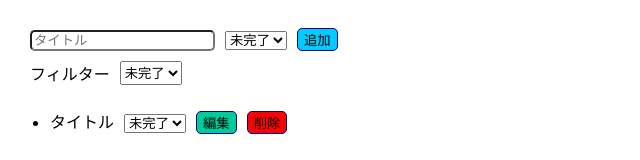
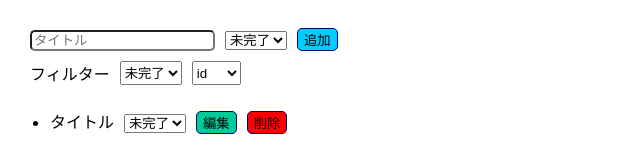
Before and after one commit to Masa222a/react-todo-practice, a React (Create React App) app: page / in a window 1280 px wide. Shown: the top 160 px of the page, without its empty margins (0-640 px from the left). Built offline with nearby package versions, Linux system fonts and the light colour scheme.

Commit message:
add sort filter

```diff
--- a/src/App.css
+++ b/src/App.css
@@ -42,13 +42,13 @@ p {
   margin: 0 0 0 10px;
 }
 
-.status_filter {
+.filter {
   margin-left: 20px;
   border-radius: 5px;
   display: flex;
 }
 
-.filter {
+.filter_title {
   font-size: 1em;
 }
 
--- a/src/App.js
+++ b/src/App.js
@@ -15,12 +15,18 @@ function App() {
       </div>
 
       {/* 表示切り替えのプルダウン */}
-      <div className='status_filter'>
-        <p className='filter'>フィルター</p>
-        <select className='status' name="status">
+      <div className='filter'>
+        <p className='filter_title'>フィルター</p>
+        <select className='filter_status status' name="sort_status">
           <option value="incomplete">未完了</option>
           <option value="launch">着手</option>
           <option value="complete">完了</option>
+        </select>
+
+      {/* ソートのプルダウン */}
+        <select className='sort_status status' name="sort_status">
+          <option value="id">id</option>
+          <option value="name">名前</option>
         </select>
       </div>
 
```
